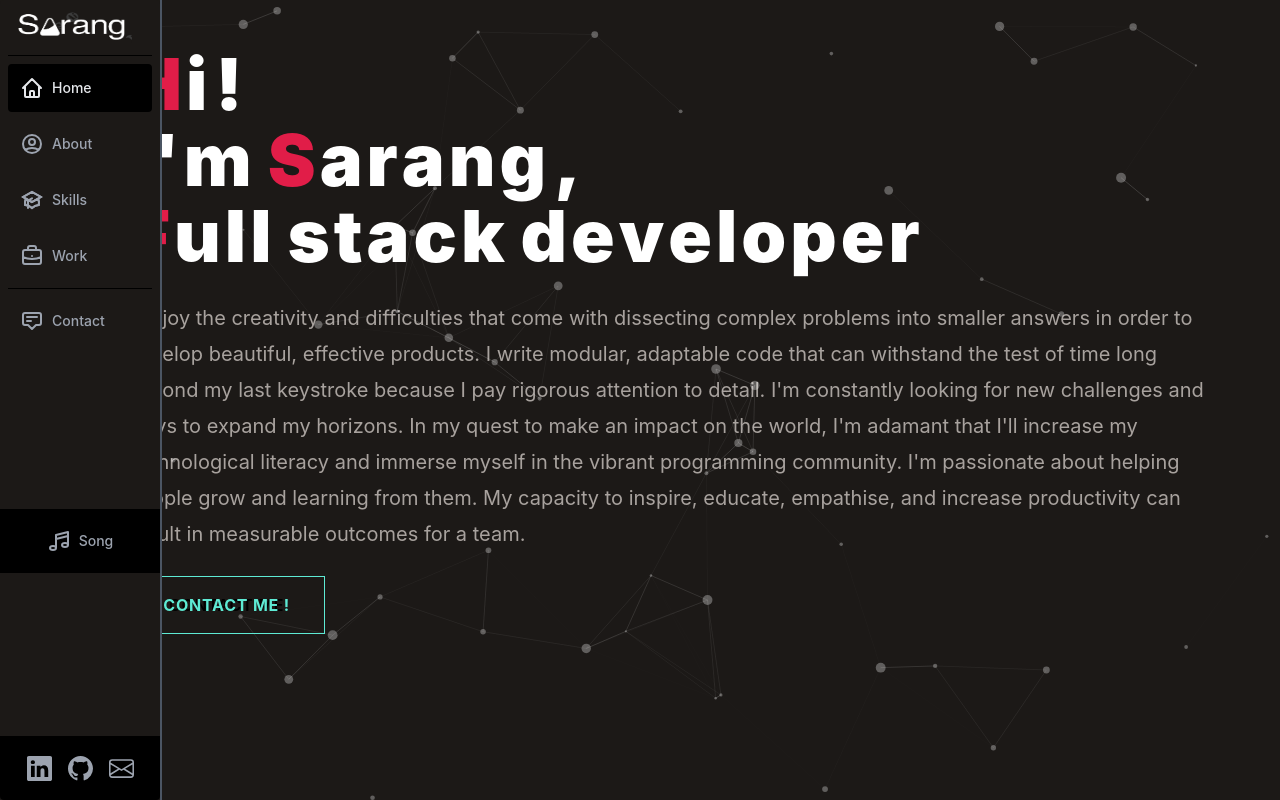
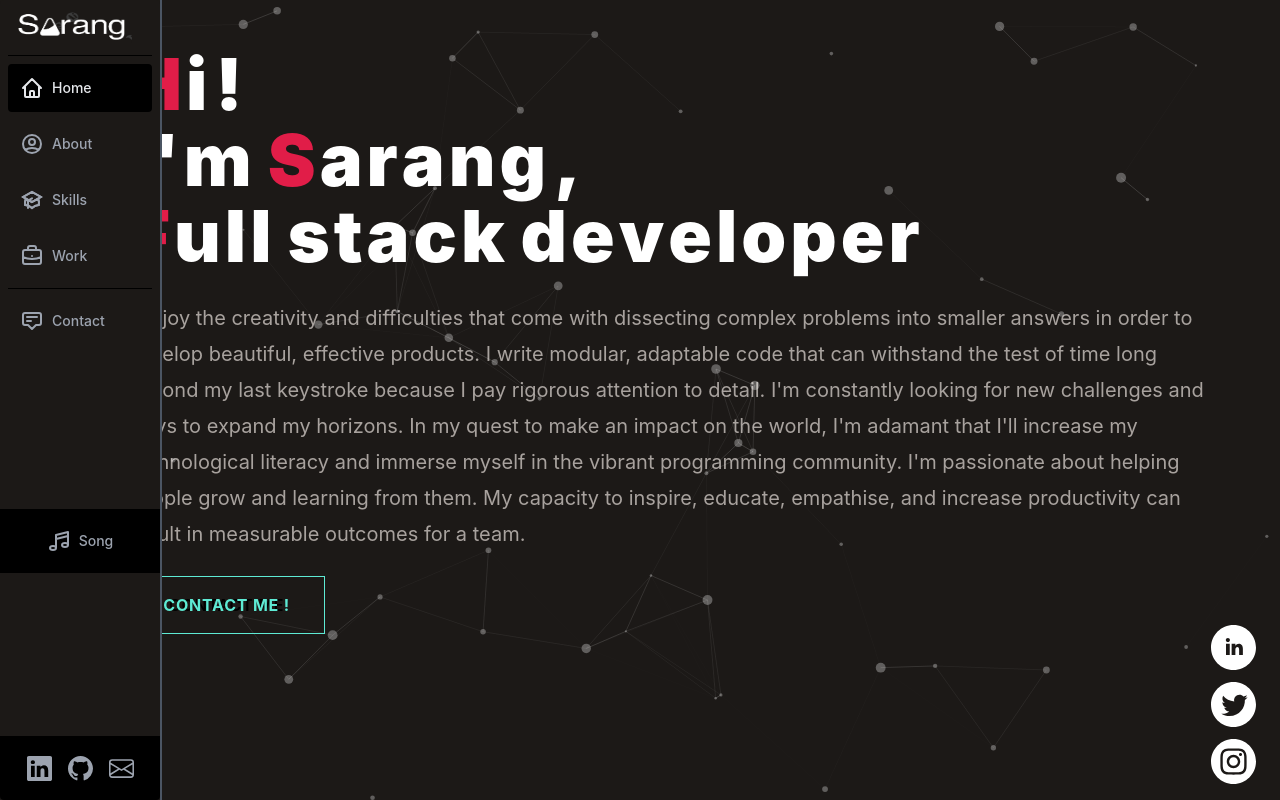
Before and after one commit to sarangyogi/Portfolio, a Next.js app: page / in a window 1280 px wide. Built offline with nearby package versions, Linux system fonts and the light colour scheme; no server answers.

Commit message:
Added the social accounts

```diff
--- a/pages/_app.js
+++ b/pages/_app.js
@@ -12,6 +12,53 @@ function MyApp({ Component, pageProps }) {
           <Navbar />
         </motion.div>
         <Component {...pageProps} />
+        <div className="fixed text-white bottom-4 right-6 flex flex-col gap-y-3">
+          <a
+            href={"https://www.linkedin.com/in/sarang-yogi/"}
+            target="_blank"
+            rel="noreferrer"
+          >
+            <svg
+              xmlns="http://www.w3.org/2000/svg"
+              width="45"
+              height="45"
+              viewBox="0 0 24 24"
+              fill="currentColor"
+            >
+              <path d="M12 0c-6.627 0-12 5.373-12 12s5.373 12 12 12 12-5.373 12-12-5.373-12-12-12zm-2 16h-2v-6h2v6zm-1-6.891c-.607 0-1.1-.496-1.1-1.109 0-.612.492-1.109 1.1-1.109s1.1.497 1.1 1.109c0 .613-.493 1.109-1.1 1.109zm8 6.891h-1.998v-2.861c0-1.881-2.002-1.722-2.002 0v2.861h-2v-6h2v1.093c.872-1.616 4-1.736 4 1.548v3.359z" />
+            </svg>
+          </a>
+          <a
+            href="https://twitter.com/Sarang_yogi"
+            target="_blank"
+            rel="noreferrer"
+          >
+            <svg
+              xmlns="http://www.w3.org/2000/svg"
+              width="45"
+              height="45"
+              viewBox="0 0 24 24"
+              fill="currentColor"
+            >
+              <path d="M12 0c-6.627 0-12 5.373-12 12s5.373 12 12 12 12-5.373 12-12-5.373-12-12-12zm6.066 9.645c.183 4.04-2.83 8.544-8.164 8.544-1.622 0-3.131-.476-4.402-1.291 1.524.18 3.045-.244 4.252-1.189-1.256-.023-2.317-.854-2.684-1.995.451.086.895.061 1.298-.049-1.381-.278-2.335-1.522-2.304-2.853.388.215.83.344 1.301.359-1.279-.855-1.641-2.544-.889-3.835 1.416 1.738 3.533 2.881 5.92 3.001-.419-1.796.944-3.527 2.799-3.527.825 0 1.572.349 2.096.907.654-.128 1.27-.368 1.824-.697-.215.671-.67 1.233-1.263 1.589.581-.07 1.135-.224 1.649-.453-.384.578-.87 1.084-1.433 1.489z" />
+            </svg>
+          </a>
+          <a
+            href="https://www.instagram.com/sarang_yogi/"
+            target="_blank"
+            rel="noreferrer"
+          >
+            <svg
+              xmlns="http://www.w3.org/2000/svg"
+              width="45"
+              height="45"
+              viewBox="0 0 24 24"
+              fill="currentColor"
+            >
+              <path d="M14.829 6.302c-.738-.034-.96-.04-2.829-.04s-2.09.007-2.828.04c-1.899.087-2.783.986-2.87 2.87-.033.738-.041.959-.041 2.828s.008 2.09.041 2.829c.087 1.879.967 2.783 2.87 2.87.737.033.959.041 2.828.041 1.87 0 2.091-.007 2.829-.041 1.899-.086 2.782-.988 2.87-2.87.033-.738.04-.96.04-2.829s-.007-2.09-.04-2.828c-.088-1.883-.973-2.783-2.87-2.87zm-2.829 9.293c-1.985 0-3.595-1.609-3.595-3.595 0-1.985 1.61-3.594 3.595-3.594s3.595 1.609 3.595 3.594c0 1.985-1.61 3.595-3.595 3.595zm3.737-6.491c-.464 0-.84-.376-.84-.84 0-.464.376-.84.84-.84.464 0 .84.376.84.84 0 .463-.376.84-.84.84zm-1.404 2.896c0 1.289-1.045 2.333-2.333 2.333s-2.333-1.044-2.333-2.333c0-1.289 1.045-2.333 2.333-2.333s2.333 1.044 2.333 2.333zm-2.333-12c-6.627 0-12 5.373-12 12s5.373 12 12 12 12-5.373 12-12-5.373-12-12-12zm6.958 14.886c-.115 2.545-1.532 3.955-4.071 4.072-.747.034-.986.042-2.887.042s-2.139-.008-2.886-.042c-2.544-.117-3.955-1.529-4.072-4.072-.034-.746-.042-.985-.042-2.886 0-1.901.008-2.139.042-2.886.117-2.544 1.529-3.955 4.072-4.071.747-.035.985-.043 2.886-.043s2.14.008 2.887.043c2.545.117 3.957 1.532 4.071 4.071.034.747.042.985.042 2.886 0 1.901-.008 2.14-.042 2.886z" />
+            </svg>
+          </a>
+        </div>
       </div>
     </>
   );
```
